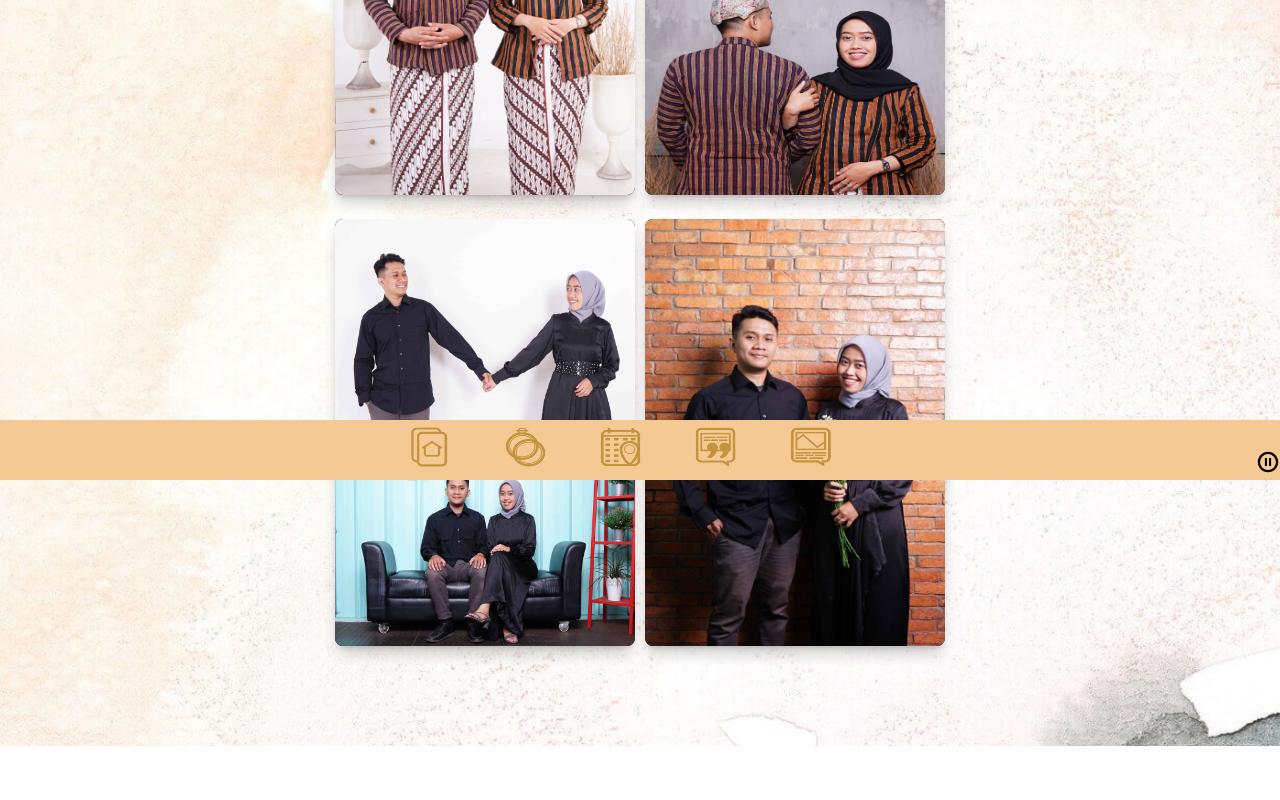
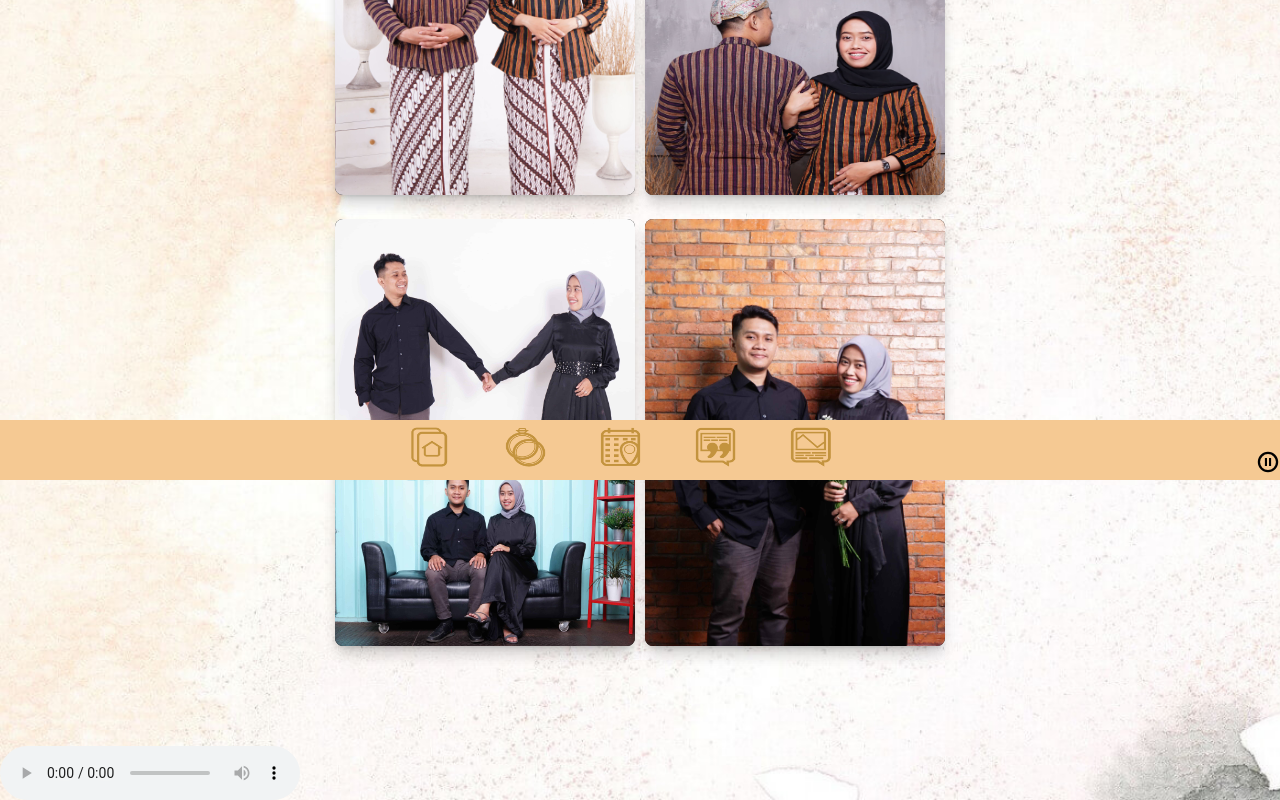
Before and after one commit to dennyrismanto/quen, a React (Vite) app: page /galery in a window 1280 px wide. Shown: the part 320-1120 px from the top of the page. Before the commit the page ends 1066 px from the top, so only its background shows below. Built offline with nearby package versions, Linux system fonts and the light colour scheme.

Commit message:
autoplay fix 2

```diff
--- a/src/components/music.jsx
+++ b/src/components/music.jsx
@@ -13,10 +13,13 @@ export const Music = () => {
       myRef.current.play();
     }
   };
+  // useEffect(() => {
+  //   myRef.autoplay();
+  // }, []);
 
   return (
     <>
-      <audio ref={myRef} autoPlay="true" preLoad="auto">
+      <audio controls ref={myRef} autoPlay={true}>
         <source src={song} />
       </audio>
       <div className="absolute bottom-0 right-0 z-40">
```
